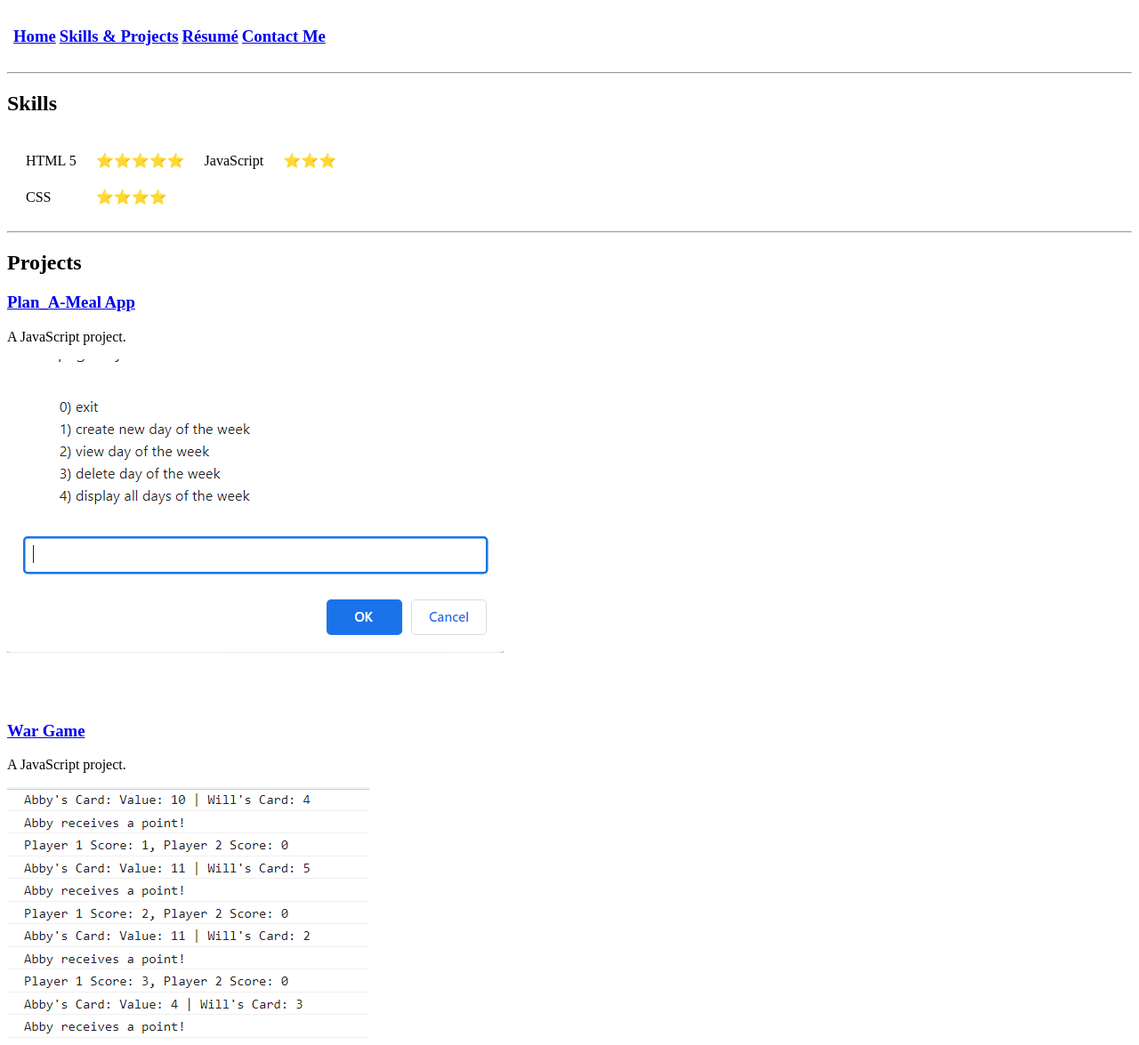
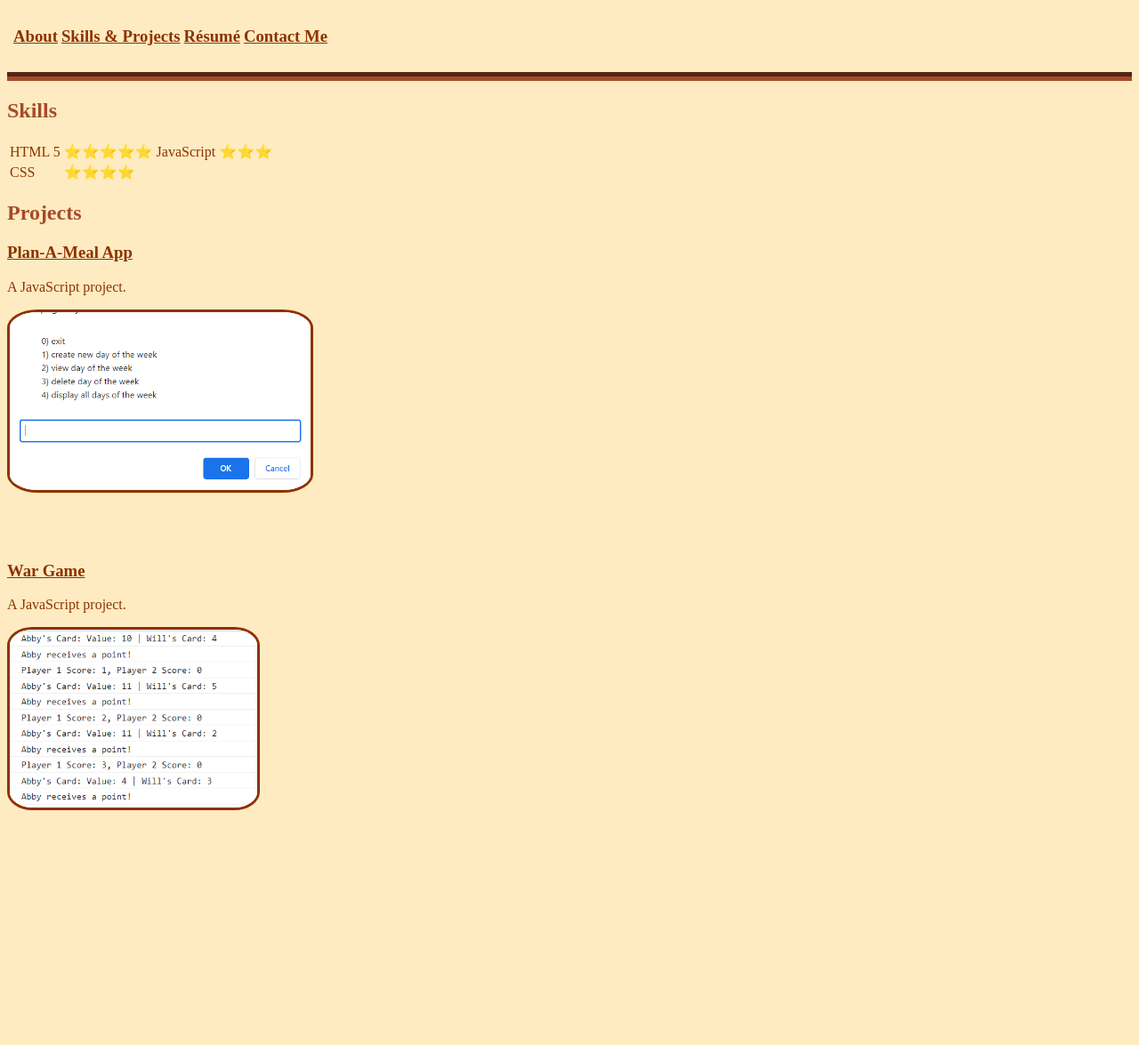
Before and after one commit to natalie-goodwin/Portfolio, a plain HTML site: page skillsAndProjects.html in a window 1280 px wide. Shown: the whole page at 89% size. After the commit the page ends 923 px from the top, so only its background shows below. Drawn offline with Linux system fonts and the light colour scheme.

Commit message:
added CSS

```diff
--- a/skillsAndProjects.html
+++ b/skillsAndProjects.html
@@ -7,24 +7,27 @@
     <meta name="viewport" content="width=device-width, initial-scale=1.0">
 
     <title>Natalie Goodwin - Front End Software Development</title>
+    <link rel="stylesheet" href="styles.css">
 
 </head>
 <body>
 
+  <div>
     <table>
         <td>
-      <th><h3><a href="index.html">Home</h3></th>
+
+          <th><h3><a href="about.html">About</a></h3></th>
           <th><h3><a href="skillsAndProjects.html">Skills & Projects</a></h3></th>
           <th><h3><a href="resume.html">Résumé</a></h3></th>
           <th><h3><a href="contact-me.html">Contact Me</a></h3></th>
         </td>
     </table>
-
+    </div>
 <hr>
 
 <h2>Skills</h2>
 
-<table cellspacing="20">
+<table>
     <tr>
       <td>HTML 5</td>
       <td>&#11088;&#11088;&#11088;&#11088;&#11088;</td>
@@ -38,18 +41,17 @@
     </tr>
 </table>
 
-<hr>
 
 <h2>Projects</h2>
-  <th><h3><a href="https://github.com/natalie-goodwin/week5Plan-A-MealMenuApp">Plan_A-Meal App</a></h3></th>
+  <th><h3><a href="https://github.com/natalie-goodwin/week5Plan-A-MealMenuApp">Plan-A-Meal App</a></h3></th>
   <p>A JavaScript project.</p>
-  <img src="images/Plan_A_Meal_App.png" alt="Plan-A-Meal Menu App">
+  <img class="mealPlan" src="images/Plan_A_Meal_App.png" alt="Plan-A-Meal Menu App">
 
   <br><br><br><br>
 
   <th><h3><a href="https://github.com/natalie-goodwin/WarGameWeekSixCode">War Game</a></h3></th>
   <p>A JavaScript project.</p>
-  <img src="images/War Game.png" alt="War Game">
+  <img class="war" src="images/War Game.png" alt="War Game">
 
 
 </body>
--- /dev/null
+++ b/styles.css
@@ -0,0 +1,66 @@
+/*****************************************TAG Selectors*********************************/
+body {
+        background-color: rgb(255, 235, 193);
+    }
+
+
+
+     hr {
+
+        border-style: none;
+        border-top-style: groove;
+        border-color: rgb(166, 75, 42);
+        border-width:  10px;
+        width: 100%
+  }
+
+
+  h1, h2, h3 {
+        color:rgb(166, 75, 42);
+
+    }
+
+    p, li, label, tr, a {
+       color: rgb(142, 50, 0);
+    }
+
+    a:hover {
+        color: rgb(215, 168, 110);
+    }
+
+/*****************************************CLASS SELECTORS********************************/
+/******************Notes:A class may be used on multiple elements in a page or site**/
+
+ /*The class will allow changes to the 1st horizontal rule under each page's NavBar*/
+.mealPlan {
+
+    border: solid;
+    border-radius: 10%;
+    border-color: rgb(142, 50, 0);
+    border-width: 10%;
+    height: 200px;
+
+}
+
+.war {
+    border: solid;
+    border-radius: 10%;
+    border-color: rgb(142, 50, 0);
+    border-width: 10%;
+    height: 200px;
+    width: 22%;
+
+
+}
+
+.me {
+    border: solid;
+    border-radius: 10px;
+    border-color: rgb(142, 50, 0);
+    border-width: 10%;
+
+}
+
+/****************************************ID SELECTORS**************************************/
+/*Notes: On any given page, a particular ID May only appear in one tag on
+the page; you may have more than one tag with an id: but it has to be a unique ID******************************************/
```
Also changed, not shown: about.html (added, +51 -0 lines), contact-me.html (+11 -4 lines), index.html (+7 -23 lines), resume.html (+7 -4 lines), 1 other file. Lines whose indentation alone changed are shown as unchanged.
